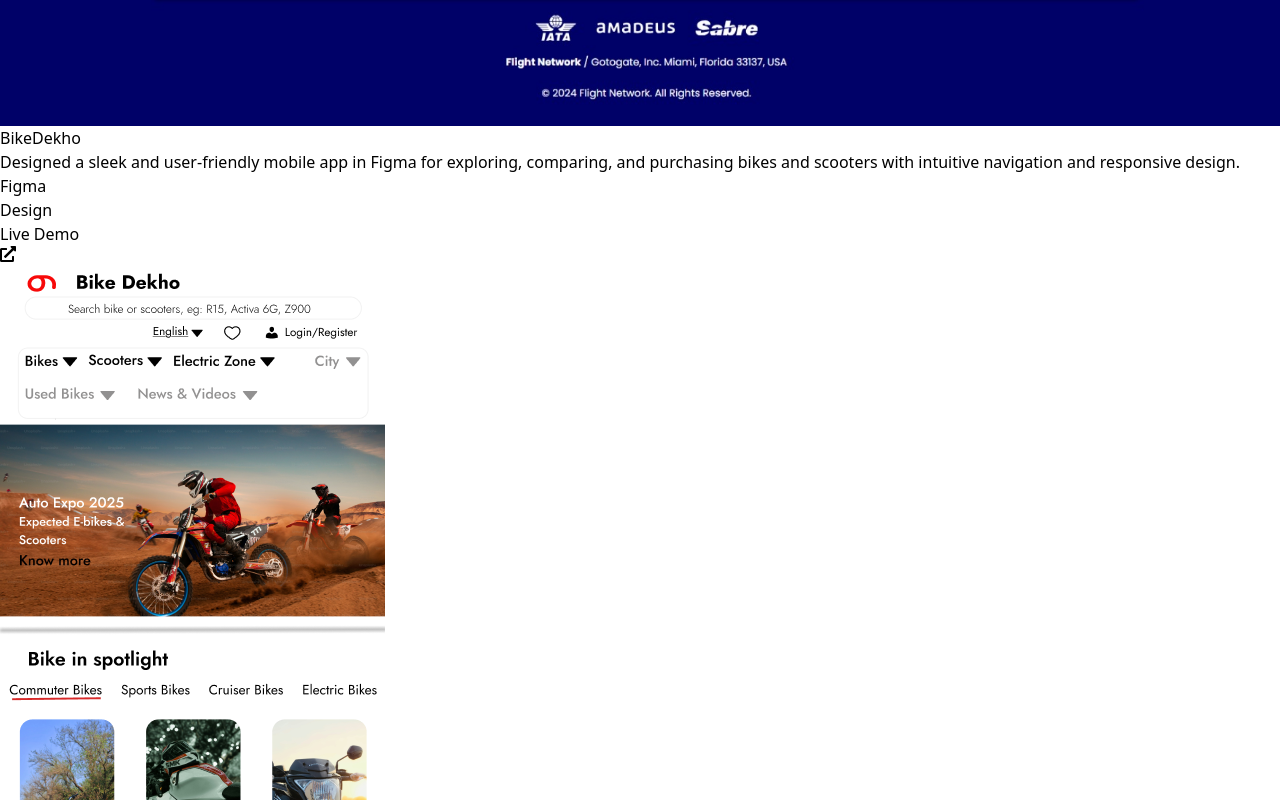
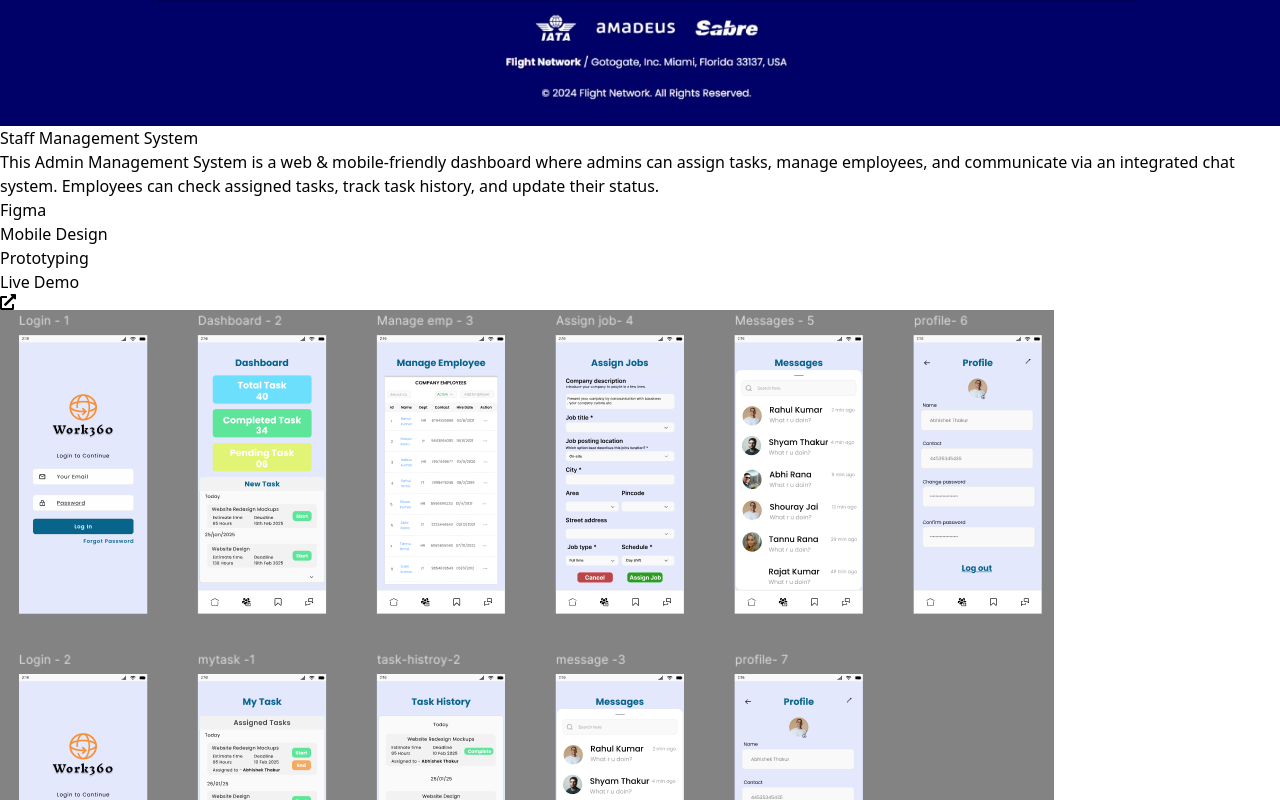
Before and after one commit to thakurabhi019/portfolio, a React (Vite) app: page / in a window 1280 px wide. Shown: the part 4820-5620 px from the top of the page. Built offline with nearby package versions, Linux system fonts and the light colour scheme.

Commit message:
add project

```diff
--- a/src/components/Projects.jsx
+++ b/src/components/Projects.jsx
@@ -4,6 +4,7 @@
 import tatamotors from "/src/assets/image/tatamotarsimage.jpeg";
 import flightnetwork from "/src/assets/image/Screenshot_28-11-2024_143057_us-en.flightnetwork.com.jpeg";
 import BikeDekho from "/src/assets/image/mobile.png";
+import staffManage from "/src/assets/image/Screenshot 2025-02-03 120336.png"
 const Projects = () => {
   const portfolioData = {
     portfolioCards: [
@@ -20,17 +21,29 @@
         ],
       },
       {
-        id: 2,
-        name: "BikeDekho",
-        description:
-          " Designed a sleek and user-friendly mobile app in Figma for exploring, comparing, and purchasing bikes and scooters with intuitive navigation and responsive design.",
-        imageUrl: BikeDekho,
-        techStack: ["Figma", "Design"],
-        DemoLink: [
-          "https://www.figma.com/design/U9yOIApomHc1JpIoBDkWRV/Untitled?node-id=0-1&t=1hoToM78L9UQZxQB-1",
-          "https://www.figma.com/design/U9yOIApomHc1JpIoBDkWRV/Untitled?node-id=0-1&t=1hoToM78L9UQZxQB-1",
-        ],
-      },
+          id: 2,
+          name: "Staff Management System",
+          description:
+            " This Admin Management System is a web & mobile-friendly dashboard where admins can assign tasks, manage employees, and communicate via an integrated chat system. Employees can check assigned tasks, track task history, and update their status.",
+          imageUrl: staffManage,
+          techStack: ["Figma", "Mobile Design" , "Prototyping"],
+          DemoLink: [
+            "https://www.figma.com/design/mpW1hNYK1FjsjuuktNQ8BT/Untitled?node-id=0-1&t=jTkB1iXOLiCVjQ33-1",
+            "https://www.figma.com/design/mpW1hNYK1FjsjuuktNQ8BT/Untitled?node-id=0-1&t=jTkB1iXOLiCVjQ33-1",
+          ],
+        },
+      // {
+      //   id: 2,
+      //   name: "BikeDekho",
+      //   description:
+      //     " Designed a sleek and user-friendly mobile app in Figma for exploring, comparing, and purchasing bikes and scooters with intuitive navigation and responsive design.",
+      //   imageUrl: BikeDekho,
+      //   techStack: ["Figma", "Design"],
+      //   DemoLink: [
+      //     "https://www.figma.com/design/U9yOIApomHc1JpIoBDkWRV/Untitled?node-id=0-1&t=1hoToM78L9UQZxQB-1",
+      //     "https://www.figma.com/design/U9yOIApomHc1JpIoBDkWRV/Untitled?node-id=0-1&t=1hoToM78L9UQZxQB-1",
+      //   ],
+      // },
       {
         id: 3,
         name: "Tata Motors",
```
Also changed, not shown: src/assets/image/Screenshot 2025-02-03 120336.png (added).
